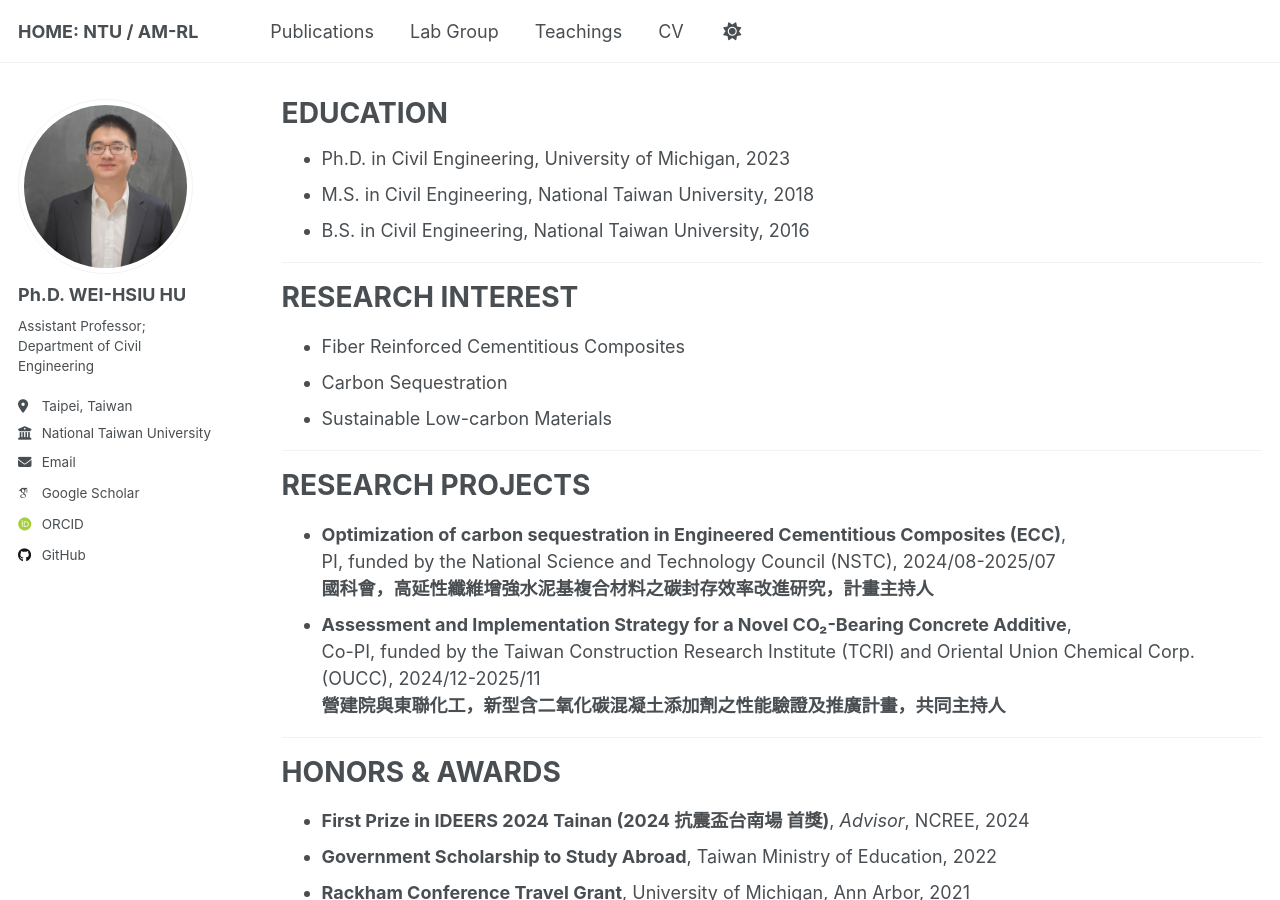
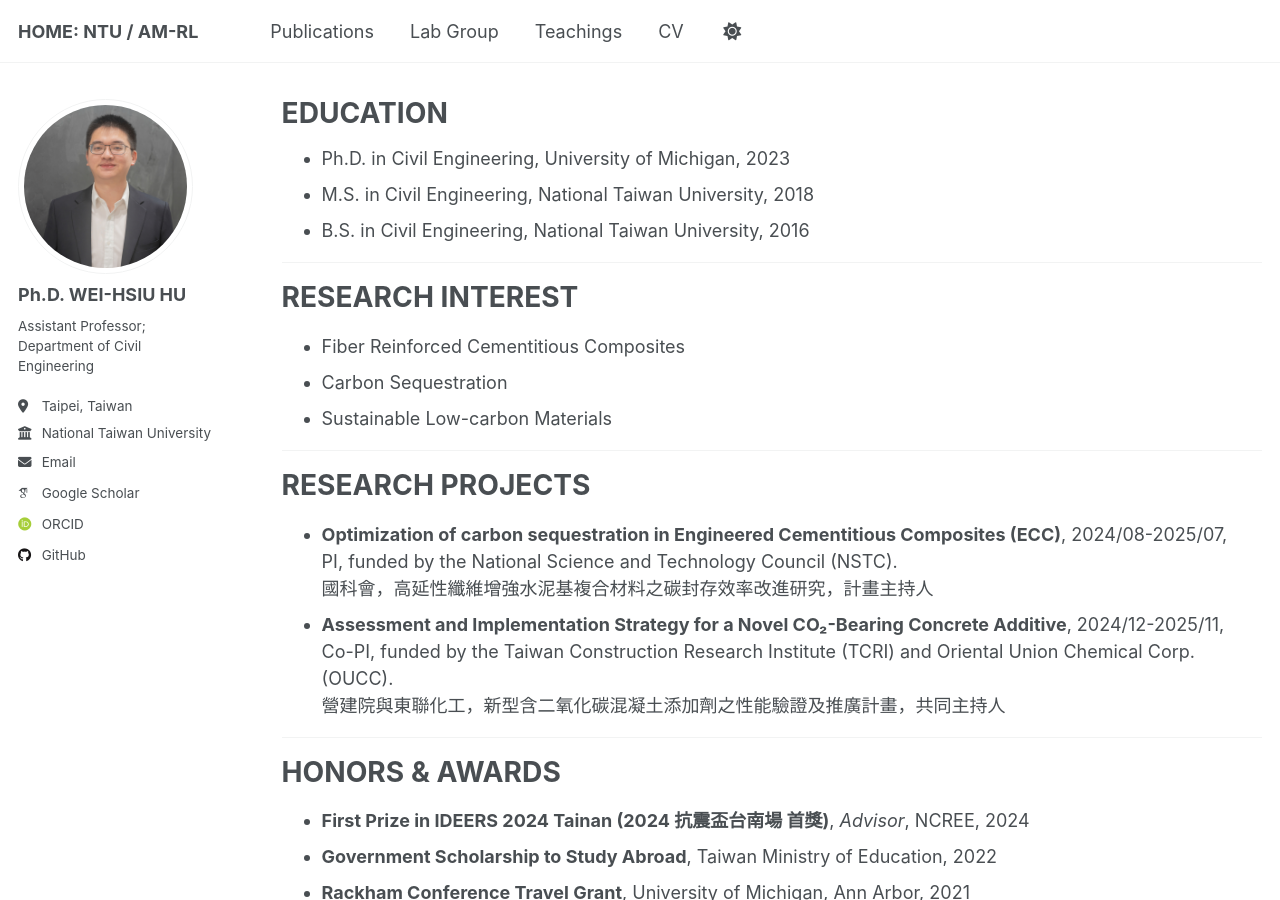
Before and after one commit to hwhsiu/hwhsiu.github.io, a Jekyll site: the page built from _pages/cv.md, in a window 1280 px wide and 900 px high. Built offline with Jekyll 4.4.1, drawn with Linux system fonts in a browser that asks for light colours; some web fonts are replaced.

Commit message:
Update cv.md

```diff
--- a/_pages/cv.md
+++ b/_pages/cv.md
@@ -23,12 +23,12 @@ redirect_from:
 
 ---
 # RESEARCH PROJECTS
-- **Optimization of carbon sequestration in Engineered Cementitious Composites (ECC)**,
-  PI, funded by the National Science and Technology Council (NSTC), 2024/08-2025/07
-  **國科會，高延性纖維增強水泥基複合材料之碳封存效率改進研究，計畫主持人**
-- **Assessment and Implementation Strategy for a Novel CO₂-Bearing Concrete Additive**,
-  Co-PI, funded by the Taiwan Construction Research Institute (TCRI) and Oriental Union Chemical Corp. (OUCC), 2024/12-2025/11
-  **營建院與東聯化工，新型含二氧化碳混凝土添加劑之性能驗證及推廣計畫，共同主持人**
+- **Optimization of carbon sequestration in Engineered Cementitious Composites (ECC)**, 2024/08-2025/07,
+  PI, funded by the National Science and Technology Council (NSTC).
+  國科會，高延性纖維增強水泥基複合材料之碳封存效率改進研究，計畫主持人
+- **Assessment and Implementation Strategy for a Novel CO₂-Bearing Concrete Additive**, 2024/12-2025/11,
+  Co-PI, funded by the Taiwan Construction Research Institute (TCRI) and Oriental Union Chemical Corp. (OUCC).
+  營建院與東聯化工，新型含二氧化碳混凝土添加劑之性能驗證及推廣計畫，共同主持人
 
 ---
 # HONORS & AWARDS
```
